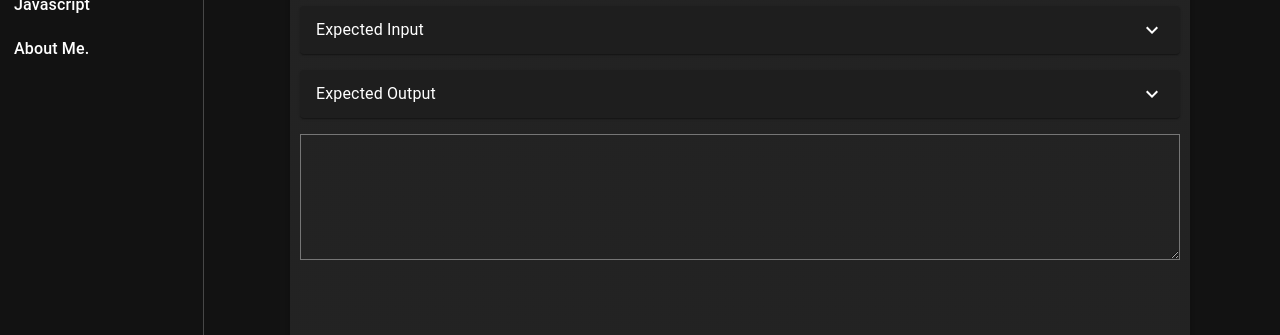
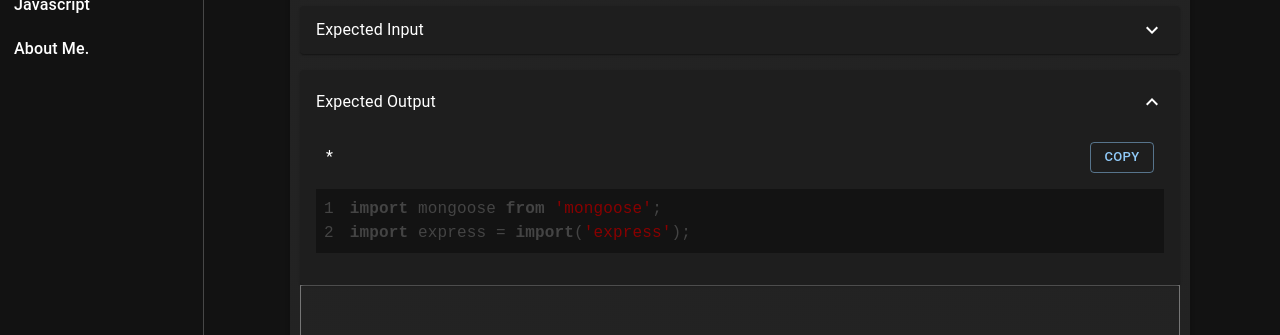
Before and after one commit to aniket-js/aniket-js, a Next.js app: page /js/js_require_to_es6_import_converter in a window 1280 px wide. Shown: the part 219-554 px from the top of the page. Built offline with nearby package versions, Linux system fonts and the light colour scheme.

Commit message:
improved

```diff
--- a/src/components/CollapsableCard/index.js
+++ b/src/components/CollapsableCard/index.js
@@ -7,10 +7,10 @@ import ExpandMoreIcon from '@mui/icons-material/ExpandMore';
 import PropTypes from 'prop-types';
 
 
-export default function CollapsableCard({ title, children }) {
+export default function CollapsableCard({ title, children, expanded = false }) {
     return (
         <div>
-            <Accordion sx={{ marginBottom: "16px" }}>
+            <Accordion defaultExpanded={expanded} sx={{ marginBottom: "16px" }}>
                 <AccordionSummary
                     expandIcon={<ExpandMoreIcon />}
                     aria-controls="panel1a-content"
@@ -29,5 +29,6 @@ export default function CollapsableCard({ title, children }) {
 
 CollapsableCard.prototype = {
     title: PropTypes.string,
-    children: PropTypes.node
+    children: PropTypes.node,
+    expanded: PropTypes.bool
 }
--- a/src/layouts/ContentPage/index.js
+++ b/src/layouts/ContentPage/index.js
@@ -3,6 +3,9 @@ import React from 'react'
 
 function ContentPage({ title, desc, examples, children }) {
     return (
+        <div className="contentpage" style={{ marginBottom: 50 }}>
+
+
             <Paper elevation={2} className="container" style={{ margin: 'auto', maxWidth: 900, minHeight: '500px', padding: 10 }}>
                 <div className="title" style={{ fontSize: 30, fontWeight: 500, }}>
                     {title}
@@ -23,6 +26,7 @@ function ContentPage({ title, desc, examples, children }) {
                     {children}
                 </div>
             </Paper>
+        </div>
     )
 }
 
--- a/src/pages/js/js_require_to_es6_import_converter/index.js
+++ b/src/pages/js/js_require_to_es6_import_converter/index.js
@@ -97,7 +97,7 @@ function JsRequireToEs6() {
                 <CodeBlock blockTitle="*" canCopy={true} codestring={codeString} />
             </CollapsableCard>
 
-            <CollapsableCard title={"Expected Output"}>
+            <CollapsableCard expanded={true} title={"Expected Output"}>
                 <CodeBlock blockTitle="*" canCopy={true} codestring={expectedOutputString} />
             </CollapsableCard>
 
```
Lines whose indentation alone changed are shown as unchanged.
